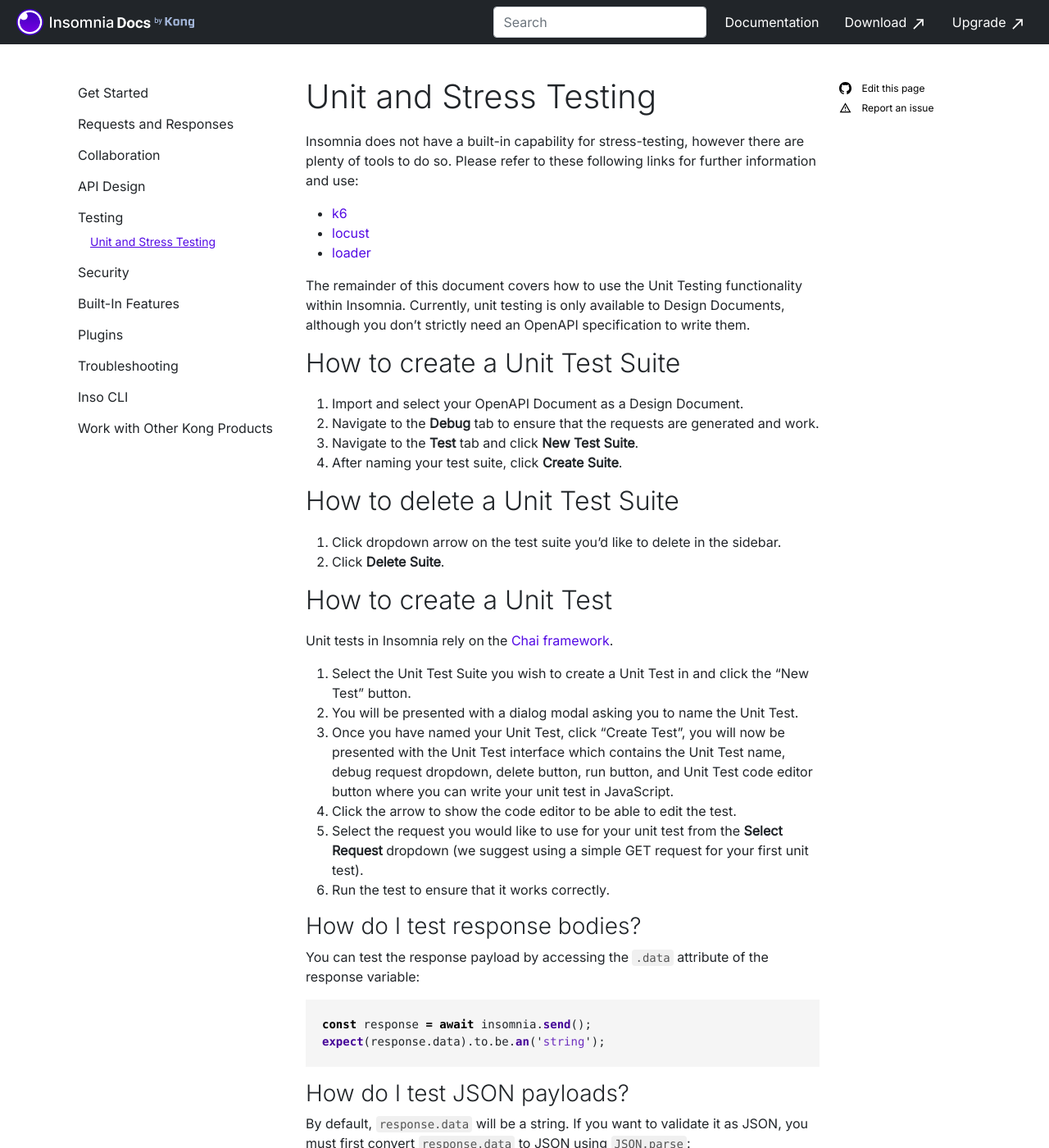
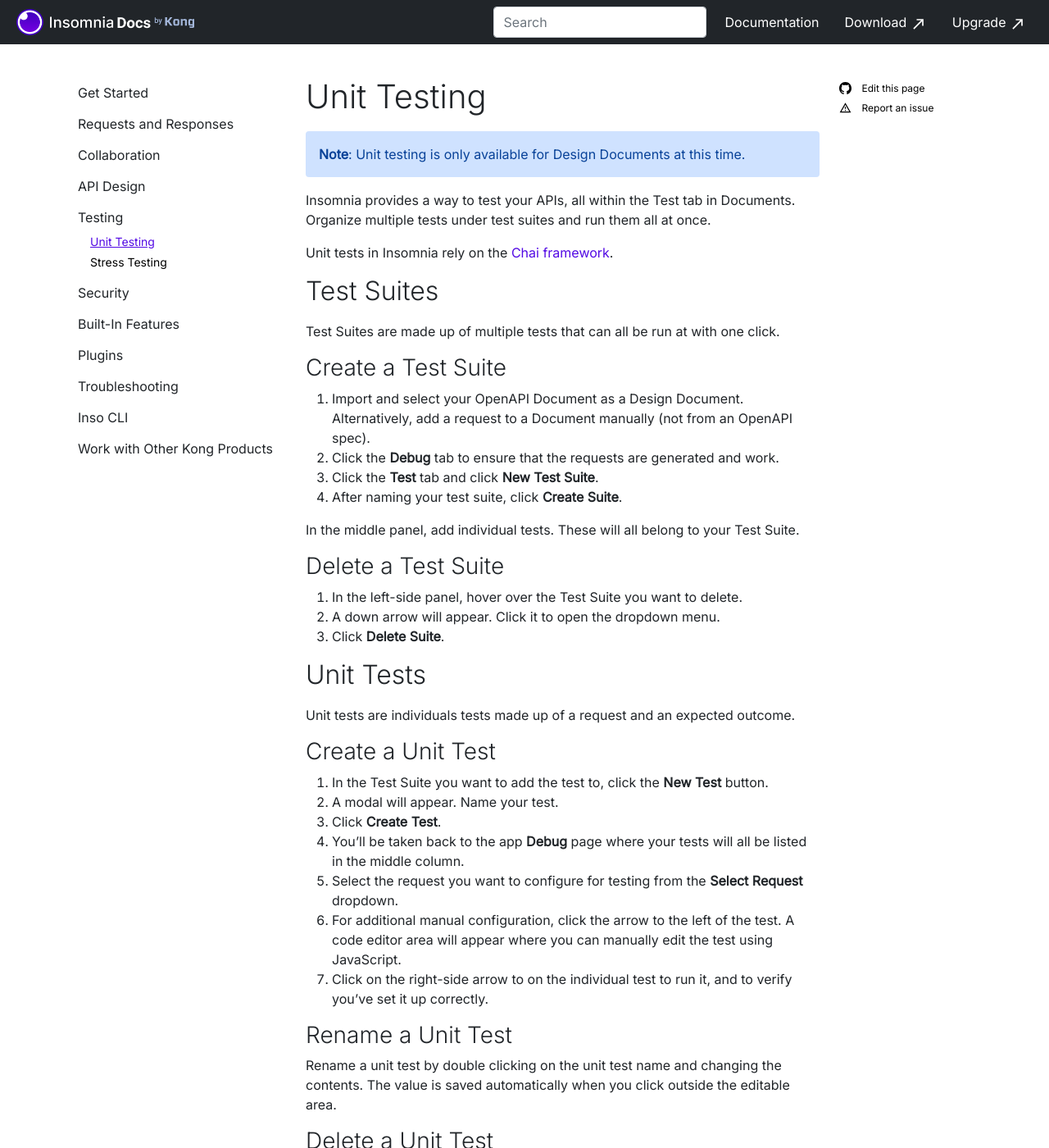
Before and after one commit to Kong/insomnia-docs, a Jekyll site: the page built from docs/insomnia/unit-testing.md, in a window 1280 px wide and 1400 px high. Shown: the whole window at 82% size. Built offline with Jekyll 4.4.1, drawn with Linux system fonts in a browser that asks for light colours; comment, search, counter and statistics services are not loaded; some of the changed text lies outside the part shown.

Commit message:
[DOCU-2097] Audit and refine testing content

````diff
--- a/docs/_data/main-nav.yaml
+++ b/docs/_data/main-nav.yaml
@@ -56,8 +56,10 @@
   - title: Testing
     collapse-id: testing
     items:
-      - title: Unit and Stress Testing
+      - title: Unit Testing
         url: /insomnia/unit-testing
+      - title: Stress Testing
+        url: /insomnia/stress-testing
   - title: Security
     collapse-id: security
     items:
--- a/docs/insomnia/unit-testing.md
+++ b/docs/insomnia/unit-testing.md
@@ -1,53 +1,82 @@
 ---
 layout: article-detail
-title:  Unit and Stress Testing
+title:  Unit Testing
 category: Testing
 category-url: testing
 ---
 
-Insomnia does not have a built-in capability for stress-testing, however there are plenty of tools to do so. Please refer to these following links for further information and use:
+{:.alert .alert-primary}
+**Note**: Unit testing is only available for Design Documents at this time.
 
-* [k6](https://k6.io/docs/testing-guides/api-load-testing/)
-* [locust](https://locust.io/)
-* [loader](https://loader.io/)
-
-The remainder of this document covers how to use the Unit Testing functionality within Insomnia. Currently, unit testing is only available to Design Documents, although you don't strictly need an OpenAPI specification to write them.
-
-## How to create a Unit Test Suite
-
-1. Import and select your OpenAPI Document as a Design Document.
-2. Navigate to the **Debug** tab to ensure that the requests are generated and work.
-3. Navigate to the **Test** tab and click **New Test Suite**.
-4. After naming your test suite, click **Create Suite**.
-
-## How to delete a Unit Test Suite
-
-1. Click dropdown arrow on the test suite you’d like to delete in the sidebar.
-2. Click **Delete Suite**.
-
-## How to create a Unit Test
+Insomnia provides a way to test your APIs, all within the Test tab in Documents. Organize multiple tests under test suites and run them all at once.
 
 Unit tests in Insomnia rely on the [Chai framework](https://www.chaijs.com/api/bdd/).
 
-1. Select the Unit Test Suite you wish to create a Unit Test in and click the “New Test” button.
-2. You will be presented with a dialog modal asking you to name the Unit Test.
-3. Once you have named your Unit Test, click “Create Test”, you will now be presented with the Unit Test interface which contains the Unit Test name, debug request dropdown, delete button, run button, and Unit Test code editor button where you can write your unit test in JavaScript.
-4. Click the arrow to show the code editor to be able to edit the test.
-5. Select the request you would like to use for your unit test from the **Select Request** dropdown (we suggest using a simple GET request for your first unit test).
-6. Run the test to ensure that it works correctly.
+## Test Suites
 
-### How do I test response bodies?
+Test Suites are made up of multiple tests that can all be run at with one click.
 
-You can test the response payload by accessing the `.data` attribute of the response variable:
+### Create a Test Suite
+
+1. Import and select your OpenAPI Document as a Design Document. Alternatively, add a request to a Document manually (not from an OpenAPI spec).
+1. Click the **Debug** tab to ensure that the requests are generated and work.
+1. Click the **Test** tab and click **New Test Suite**.
+1. After naming your test suite, click **Create Suite**.
+
+In the middle panel, add individual tests. These will all belong to your Test Suite.
+
+### Delete a Test Suite
+
+1. In the left-side panel, hover over the Test Suite you want to delete.
+1. A down arrow will appear. Click it to open the dropdown menu.
+1. Click **Delete Suite**.
+
+## Unit Tests
+
+Unit tests are individuals tests made up of a request and an expected outcome.
+
+### Create a Unit Test
+
+1. In the Test Suite you want to add the test to, click the **New Test** button.
+1. A modal will appear. Name your test.
+1. Click **Create Test**.
+1. You'll be taken back to the app **Debug** page where your tests will all be listed in the middle column.
+1. Select the request you want to configure for testing from the **Select Request** dropdown.
+1. For additional manual configuration, click the arrow to the left of the test. A code editor area will appear where you can manually edit the test using JavaScript.
+1. Click on the right-side arrow to on the individual test to run it, and to verify you've set it up correctly.
+
+### Rename a Unit Test
+
+Rename a unit test by double clicking on the unit test name and changing the contents. The value is saved automatically when you click outside the editable area.
+
+### Delete a Unit Test
+
+To delete a unit test, click on the trashcan icon next to the individual test. You'll be asked to confirm deletion.
+
+### Test Multiple Requests in a Unit Test
+
+If you are [Chaining Requests](/insomnia/chaining-requests), you may want to add multiple requests within a single test.
+
+1. Within a unit test, click the left-side arrow icon to open the JavaScript code editor.
+1. Press CTRL+Space in the code editor to open template options.
+1. Click either **Send Current Request** or **Send Request by ID**.
+
+### Test a Response Body
+
+Test the response payload by accessing the `.data` attribute of the response variable.
+
+Manually add the following JavaScript to an individual test. Access the JavaScript code editor by clicking the left-side dropdown arrow on a test.
 
 ```ts
 const response = await insomnia.send();
 expect(response.data).to.be.an('string');
 ```
 
-### How do I test JSON payloads?
+### Test a JSON payload
 
-By default, `response.data` will be a string. If you want to validate it as JSON, you must first convert `response.data` to JSON using `JSON.parse`:
+By default, `response.data` will be a string. To validate it as JSON, convert `response.data` to JSON using `JSON.parse`.
+
+Manually add the following JavaScript to an individual test. Access the JavaScript code editor by clicking the left-side dropdown arrow on a test.
 
 ```ts
 const response = await insomnia.send();
@@ -56,9 +85,11 @@
 expect(body).to.be.an('array');
 ```
 
-### How do I test JSON payload properties?
+### Test JSON Payload Properties
 
-Since unit tests rely on the Chai library for unit testing we can test properties easily once we have converted our response payload to JSON:
+Since unit tests rely on the [Chai library](https://www.chaijs.com/api/bdd/) for unit testing, test properties after converting a response payload to JSON.
+
+Manually add the following JavaScript to an individual test. Access the JavaScript code editor by clicking the left-side dropdown arrow on a test.
 
 ```ts
 const response = await insomnia.send();
@@ -70,26 +101,22 @@
 expect(item).to.have.property('id');
 ```
 
-### How do I test multiple requests in a single unit test?
+### Chain Requests
 
-1. You can add additional requests, or target a specific request by pressing CTRL+Space while the unit test code area is focused, from the dropdown menu you can select to run the current selected request or a request by a specific id.
-2. When choosing to send a request by ID, you will be presented with a modal asking which request to send.
-3. The code editor will be pre-populated with the request/response boilerplate for the request selected.
+Refer to [Chaining Requests](/insomnia/chaining-requests) and select the chained request from the **Select Request** dropdown.
 
-### How do I chain requests?
+### Change Request Values
 
-Chaining requests is as simple as following the request chaining guide, and then selecting the chained request from the **Select Request** dropdown.
+Alter request values in the **Debug** tab.
 
-### How do I change request values?
-
-Since unit tests rely on the requests and the selected environment under the debug tab, the only way to alter a request being made in a unit test is to alter the request, and its environment variables under the debug tab.
-
-### How can I debug my unit test?
+### Debug a Unit Test
 
 1. Open [DevTools](/insomnia/introduction-to-plugins#debug-in-the-insomnia-app).
-2. Open the **console** tab. It should be open by default.
+1. Open the **console** tab. It should be open by default.
 
-Now that we have opened DevTools and have the console open, we can `console.log` values in our unit test to the console:
+You can now `console.log` values in our unit test to the console.
+
+Manually add the following JavaScript to an individual test. Access the JavaScript code editor by clicking the left-side dropdown arrow on a test.
 
 ```ts
 const response = await insomnia.send();
@@ -99,16 +126,8 @@
 console.log(item);
 ```
 
-### How do I run my Unit Tests in CI?
+### Run Unit Tests in CI
 
 Run unit tests in CI (like GitHub Actions or Azure DevOps) using [git sync](/insomnia/git-sync) and [Inso CLI](/inso-cli/cli-command-reference/inso-run-test) with the `inso run test` command.
 
-### How to rename a Unit Test?
-
-Rename a unit test by double clicking on the unit test’s name and changing the contents.
-
-The value is saved when you click outside the editable area.
-
-### How to delete a Unit Test?
-
-Delete a unit test by clicking the **Delete** icon next to a test.
+Learn more about [Continuous Integration](/inso-cli/continuous-integration/) in Insomnia.
````
Also changed, not shown: docs/insomnia/stress-testing.md (added, +12 -0 lines).
